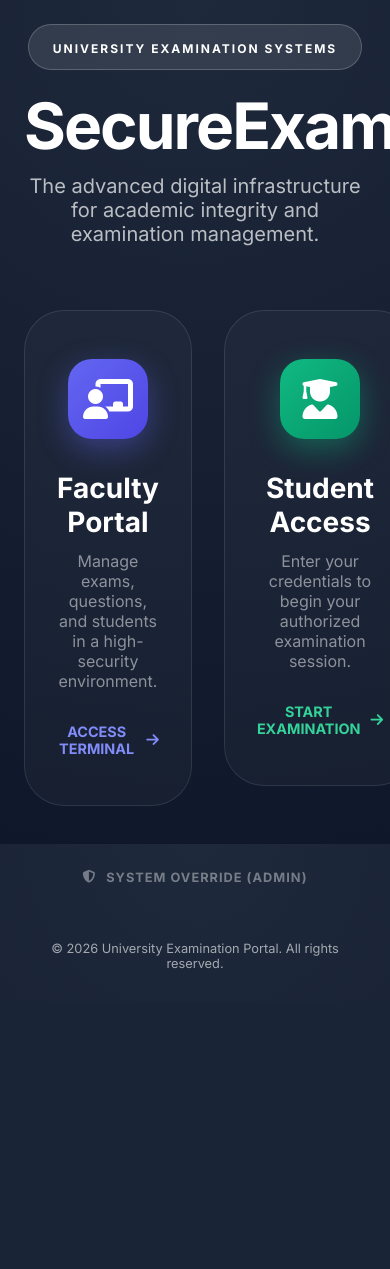
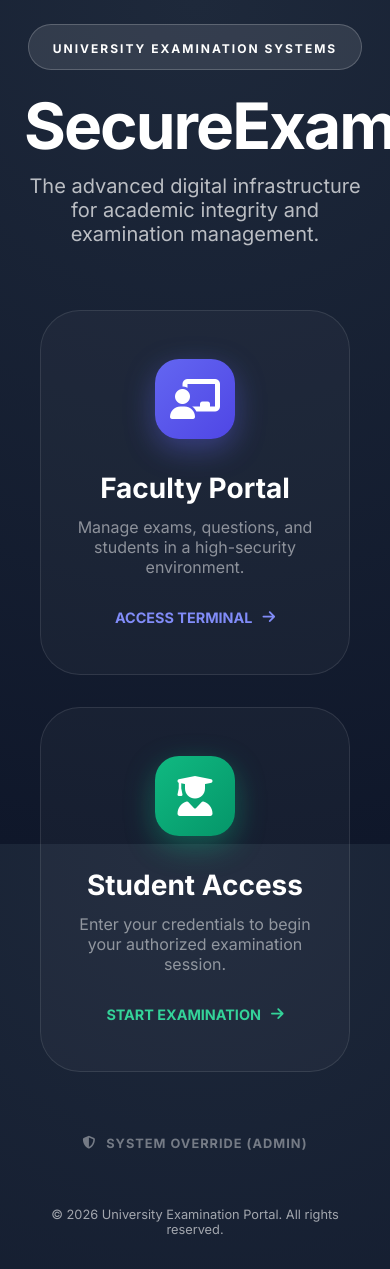
Before and after one commit to Jagadesh131/SecureExam, a Flask app: page / in a window 390 px wide; the page is wider, and only the part inside the window is pictured. Before the commit the page ends 969 px from the top of that part, so only its background shows below. Run offline with Flask 3, Linux system fonts and the light colour scheme.

Commit message:
Fix mobile layout crushing on welcome screen by using responsive auto-fit grid

```diff
--- a/backend/templates/welcome.html
+++ b/backend/templates/welcome.html
@@ -12,7 +12,7 @@
         <p style="color: rgba(255,255,255,0.7); font-size: 1.25rem; font-weight: 500; max-width: 600px; margin: 0 auto;">The advanced digital infrastructure for academic integrity and examination management.</p>
     </div>
 
-    <div style="display: grid; grid-template-columns: 1fr 1fr; gap: 2rem; margin-top: 3rem;">
+    <div style="display: grid; grid-template-columns: repeat(auto-fit, minmax(280px, 1fr)); gap: 2rem; margin-top: 3rem; padding: 0 1rem;">
         <!-- Faculty Portal Entry -->
         <a href="{{ url_for('faculty.login') }}" style="text-decoration: none; group">
             <div style="background: rgba(255,255,255,0.03); backdrop-filter: blur(20px); border: 1px solid rgba(255,255,255,0.1); padding: 3rem 2rem; border-radius: 40px; transition: all 0.3s ease; text-align: center; position: relative; overflow: hidden;" onmouseover="this.style.background='rgba(255,255,255,0.08)'; this.style.transform='translateY(-10px)'; this.style.borderColor='rgba(99, 102, 241, 0.5)'" onmouseout="this.style.background='rgba(255,255,255,0.03)'; this.style.transform='translateY(0)'; this.style.borderColor='rgba(255,255,255,0.1)'">
```
